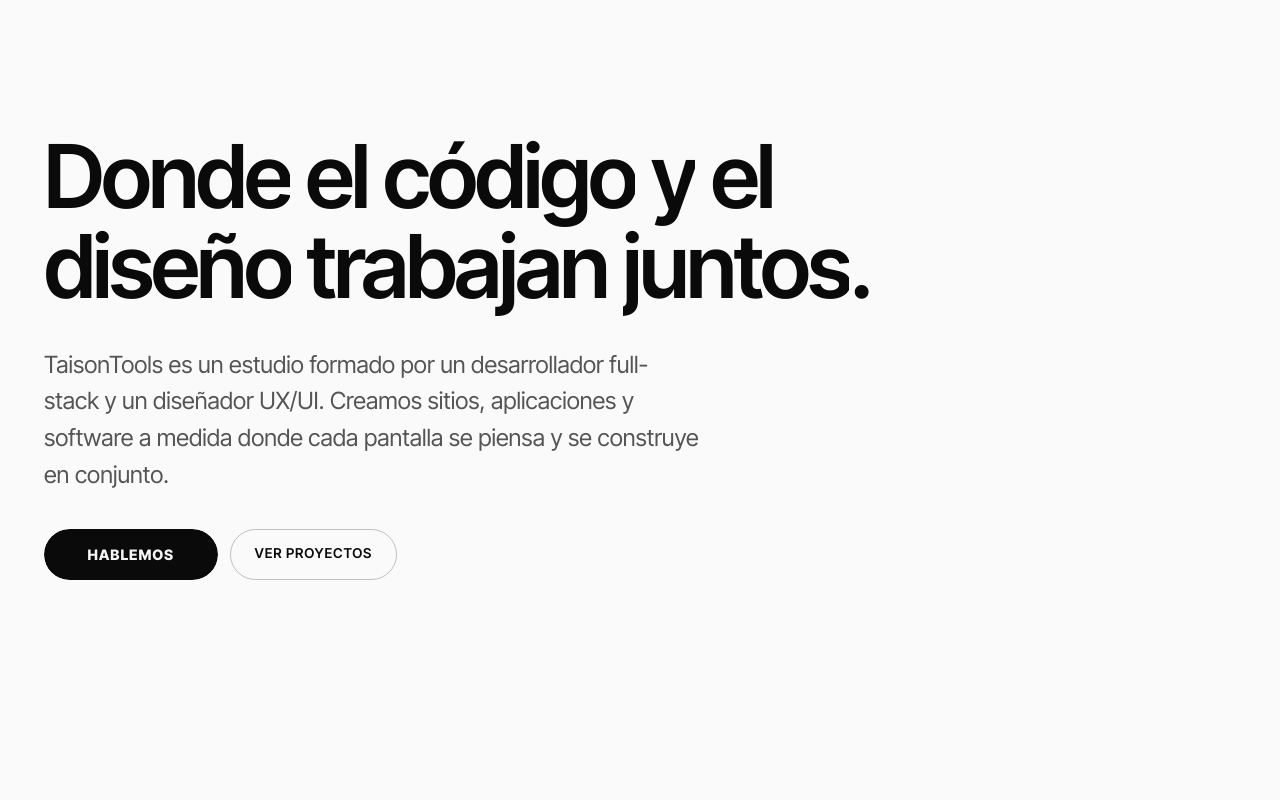
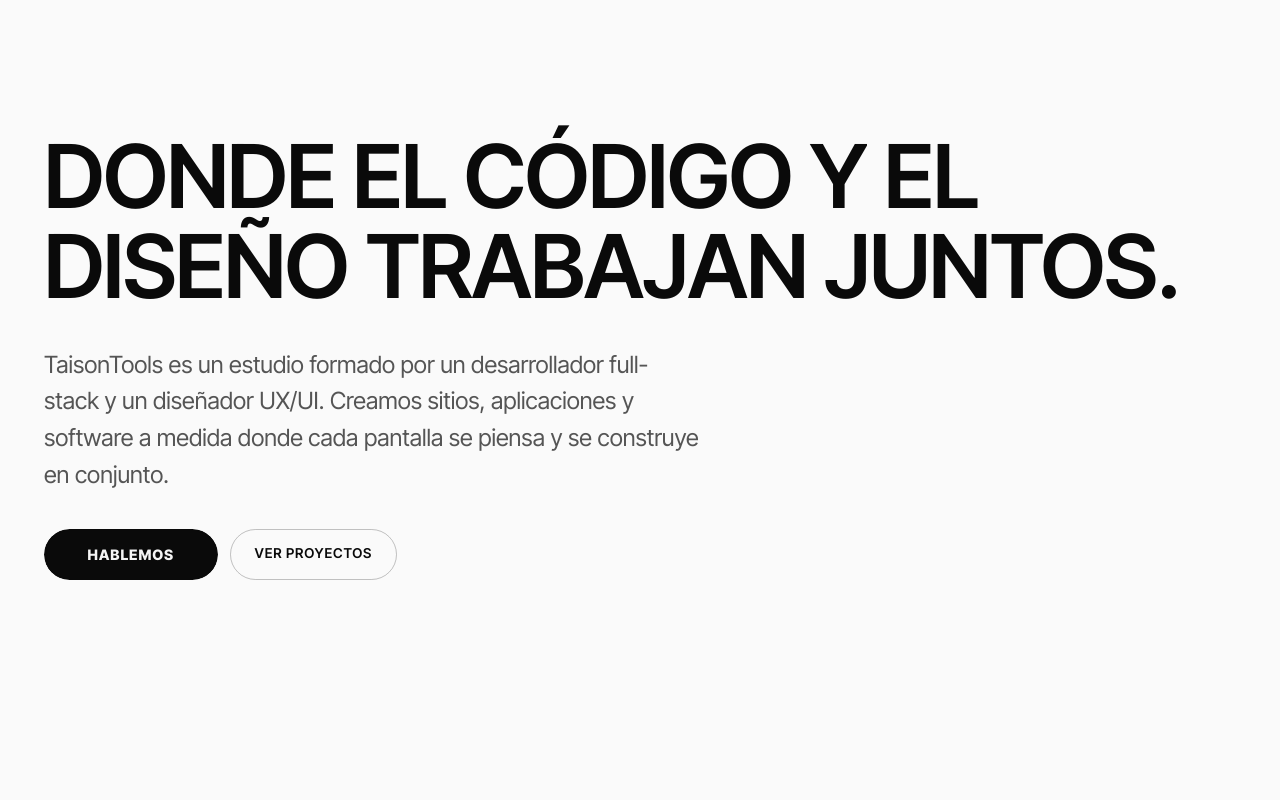
Before and after one commit to KrisAndre-25/TaisonTools, an Angular app: page / in a window 1280 px wide. Shown: the part 800-1600 px from the top of the page. Built offline with nearby package versions, Linux system fonts and the light colour scheme.

Commit message:
style(typography): set section titles in capitals
Display and section titles use text-transform: uppercase, with tracking
opened from -0.03em to -0.015em because capitals need more air.

```diff
--- a/src/styles/_typography.scss
+++ b/src/styles/_typography.scss
@@ -18,6 +18,14 @@
   font-size: var(--tt-fs-h2);
   line-height: 0.98;
   letter-spacing: -0.03em;
+}
+
+// Section titles are set in capitals. Caps need a little more air than lowercase,
+// so their tracking is opened up from the tight display values above.
+.t-display,
+.t-h2 {
+  text-transform: uppercase;
+  letter-spacing: -0.015em;
 }
 
 .t-h3 {
```
